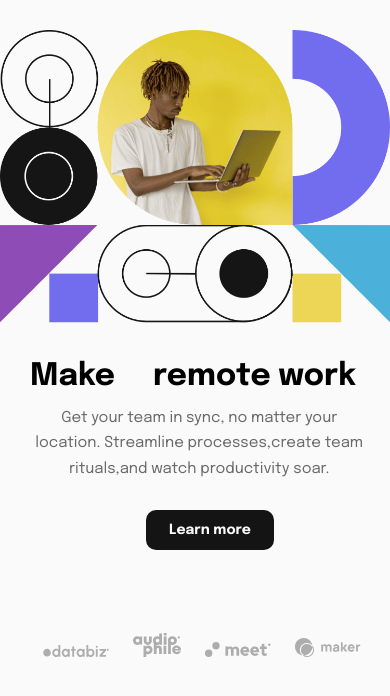
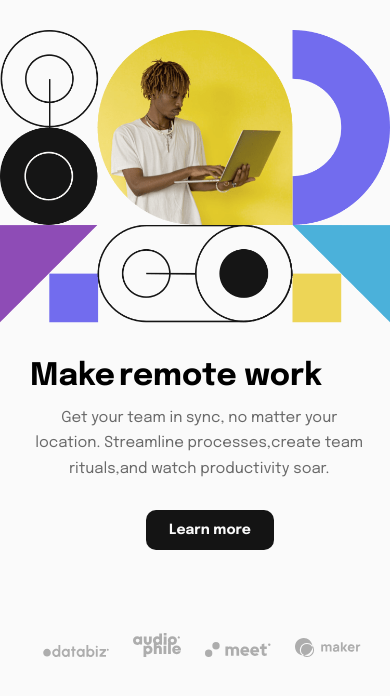
Before and after one commit to JulianaMR22/Intro-section, a plain HTML site: page index.html in a window 390 px wide. Shown: the part 80-776 px from the top of the page. Drawn offline with Linux system fonts and the light colour scheme.

Commit message:
Se ajusto el titulo principal en el responsive

```diff
--- a/index.css
+++ b/index.css
@@ -225,13 +225,14 @@
   }
 
   .title__first {
+    display: inline-block;
     font-size: 31px;
   }
 
   .title__second {
-    top: 0px;
+    display: inline-block;
+    position: initial;
     font-size: 31px;
-    right: 34px;
   }
 
   .nav__list {
```
